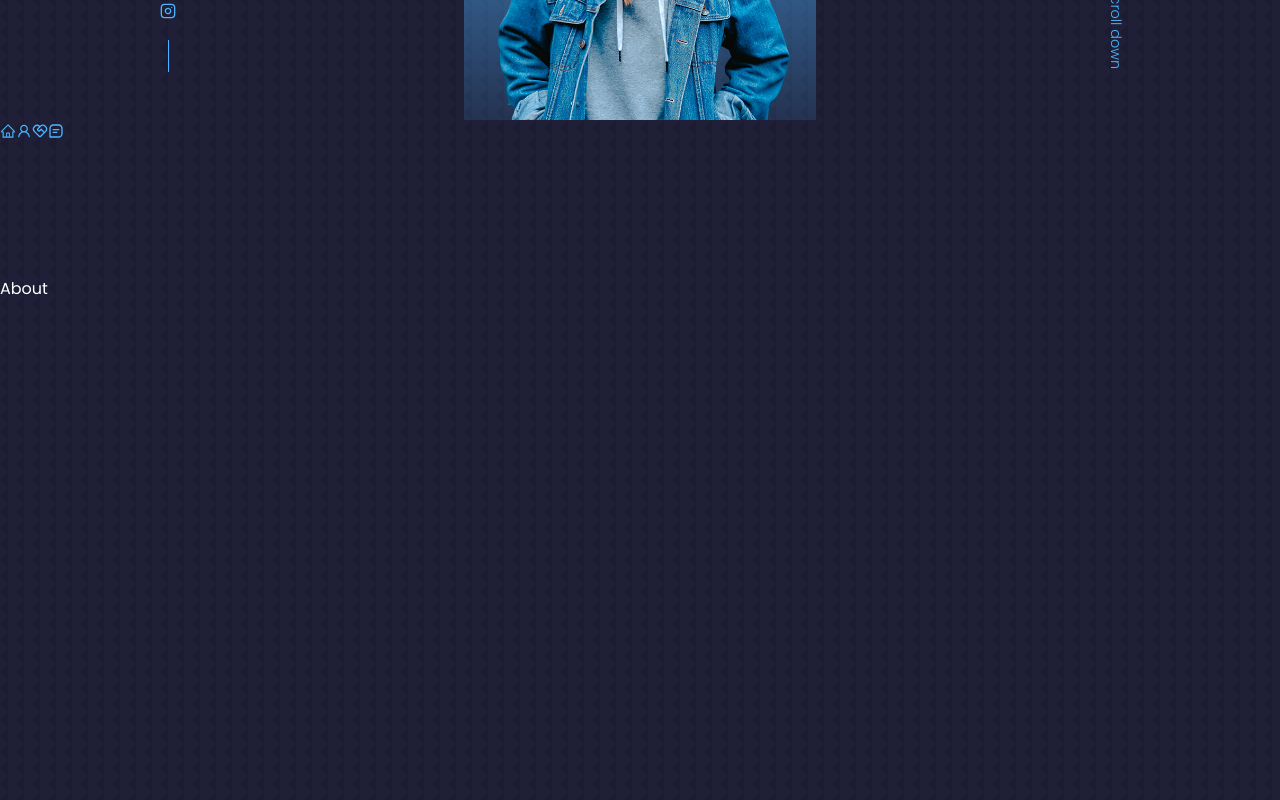
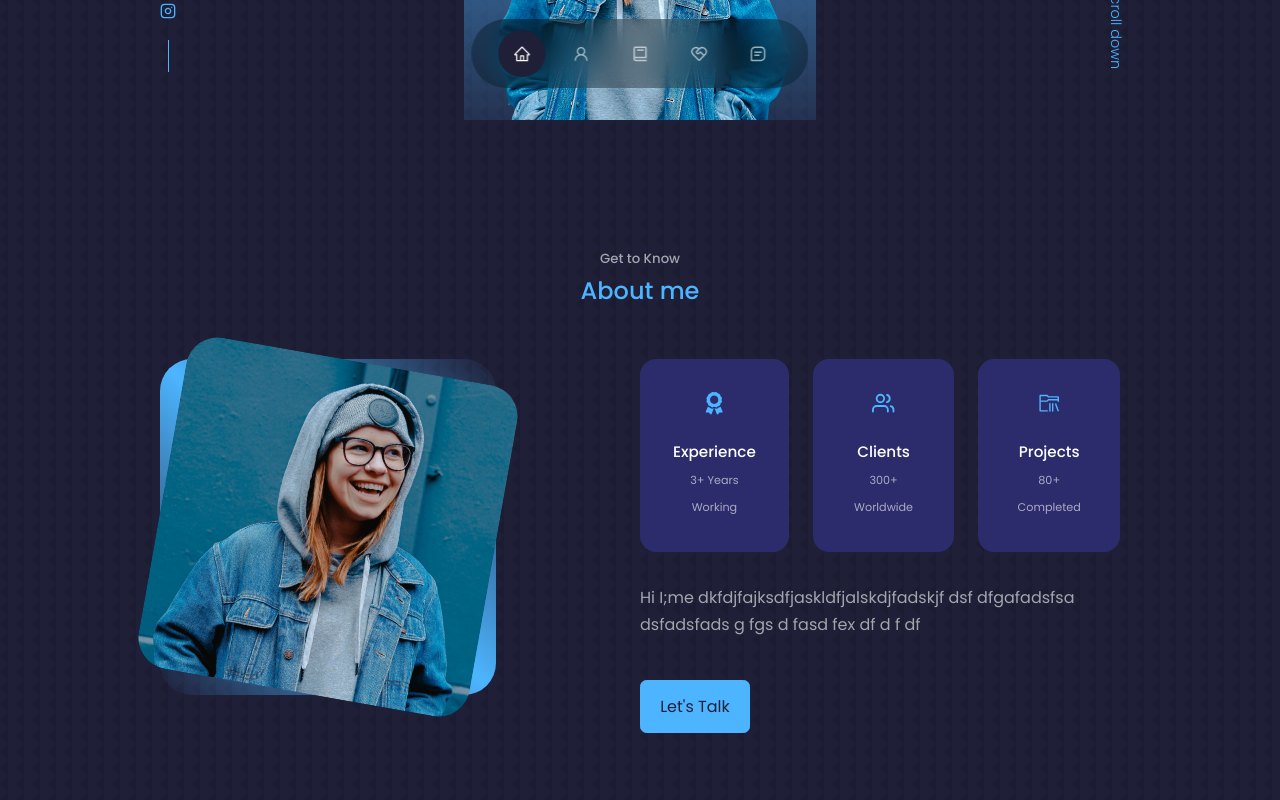
Before and after one commit to whatseni/react_folio, a React (Create React App) app: page / in a window 1280 px wide. Shown: the part 680-1480 px from the top of the page. Built offline with nearby package versions, Linux system fonts and the light colour scheme.

Commit message:
about component

```diff
--- a/src/components/about/About.jsx
+++ b/src/components/about/About.jsx
@@ -1,8 +1,56 @@
 import React from "react";
 import "./about.css";
+import ME from "../../assets/me-about.jpg";
+import { FaAward } from "react-icons/fa";
+import { FiUsers } from "react-icons/fi";
+import { VscFolderLibrary } from "react-icons/vsc";
 
 const About = () => {
-  return <section id="about">About</section>;
+  return (
+    <section id="about">
+      <h5>Get to Know</h5>
+      <h2>About me</h2>
+
+      <div className="container about__container">
+        <div className="about__me">
+          <div className="about__me-image">
+            <img src={ME} alt="About Image" />
+          </div>
+        </div>
+
+        <div className="about__content">
+          <div className="about__cards">
+            <acticle className="about__card">
+              <FaAward className="about__icon" />
+              <h5>Experience</h5>
+              <small>3+ Years Working</small>
+            </acticle>
+
+            <acticle className="about__card">
+              <FiUsers className="about__icon" />
+              <h5>Clients</h5>
+              <small>300+ Worldwide</small>
+            </acticle>
+
+            <acticle className="about__card">
+              <VscFolderLibrary className="about__icon" />
+              <h5>Projects</h5>
+              <small>80+ Completed</small>
+            </acticle>
+          </div>
+
+          <p>
+            Hi I;me dkfdjfajksdfjaskldfjalskdjfadskjf dsf dfgafadsfsa dsfadsfads
+            g fgs d fasd fex df d f df
+          </p>
+
+          <a href="#contact" className="btn btn-primary">
+            Let's Talk
+          </a>
+        </div>
+      </div>
+    </section>
+  );
 };
 
 export default About;
--- a/src/components/about/about.css
+++ b/src/components/about/about.css
@@ -0,0 +1,107 @@
+.about__container {
+  display: grid;
+  grid-template-columns: 35% 50%;
+  gap: 15%;
+}
+
+.about__me {
+  width: 100%;
+  aspect-ratio: 1/1;
+  border-radius: 2rem;
+  background: linear-gradient(
+    45deg,
+    transparent,
+    var(--color-primary),
+    transparent
+  );
+  display: grid;
+  place-items: center;
+}
+
+.about__me-image {
+  border-radius: 2rem;
+  overflow: hidden;
+  transform: rotate(10deg);
+  transition: var(--transition);
+}
+
+.about__me-image:hover {
+  transform: rotate(0);
+}
+
+.about__cards {
+  display: grid;
+  grid-template-columns: repeat(3, 1fr);
+  gap: 1.5rem;
+}
+
+.about__card {
+  background: var(--color-bg-variant);
+  border: 1px solid transparent;
+  border-radius: 1rem;
+  padding: 2rem;
+  text-align: center;
+}
+
+.about__card:hover {
+  background: transparent;
+  border-color: var(--color-primary-variant);
+  cursor: default;
+}
+
+.about__icon {
+  color: var(--color-primary);
+  font-size: 1.4rem;
+  margin-bottom: 1rem;
+}
+
+.about__card h5 {
+  font-size: 0.95rem;
+}
+
+.about__card small {
+  font-size: 0.7rem;
+  color: var(--color-light);
+}
+
+.about__content p {
+  margin: 2rem 0 2.6rem;
+  color: var(--color-light);
+}
+
+/* ------------ MEDIA QUERIES (MEDIUM DEVICES) --------------- */
+@media screen and (max-width: 1024px) {
+  .about__container {
+    grid-template-columns: 1fr;
+    gap: 0;
+  }
+
+  .about__me {
+    width: 50%;
+    margin: 2rem auto 4rem;
+  }
+
+  .about__content p {
+    margin: 1rem 0 1.5rem;
+  }
+}
+/* ------------ MEDIA QUERIES (SMALL DEVICES) --------------- */
+@media screen and (max-width: 600px) {
+  .about__me {
+    width: 65%;
+    margin: 0 auto 3rem;
+  }
+
+  .about__cards {
+    grid-template-columns: 1fr 1fr;
+    gap: 1rem;
+  }
+
+  .about__content {
+    text-align: center;
+  }
+
+  .about__content p {
+    margin: 1.5rem 0;
+  }
+}
--- a/src/components/nav/Nav.jsx
+++ b/src/components/nav/Nav.jsx
@@ -5,22 +5,45 @@ import { AiOutlineUser } from "react-icons/ai";
 import { BiBook } from "react-icons/bi";
 import { RiServiceLine } from "react-icons/ri";
 import { BiMessageSquareDetail } from "react-icons/bi";
+import { useState } from "react";
 
 const Nav = () => {
+  const [activeNav, setActiveNav] = useState("#");
   return (
     <nav>
-      <a href="#">
+      <a
+        href="#"
+        onClick={() => setActiveNav("#")}
+        className={activeNav === "#" ? "active" : ""}
+      >
         <AiOutlineHome />
       </a>
-      <a href="#about">
+      <a
+        href="#about"
+        onClick={() => setActiveNav("#about")}
+        className={activeNav === "#about" ? "active" : ""}
+      >
         <AiOutlineUser />
       </a>
-      <a href="#experience">
+      <a
+        href="#experience"
+        onClick={() => setActiveNav("#experience")}
+        className={activeNav === "#experience" ? "active" : ""}
+      >
+        <BiBook />
       </a>
-      <a href="#services">
+      <a
+        href="#services"
+        onClick={() => setActiveNav("#services")}
+        className={activeNav === "#services" ? "active" : ""}
+      >
         <RiServiceLine />
       </a>
-      <a href="#contact">
+      <a
+        href="#contact"
+        onClick={() => setActiveNav("#contact")}
+        className={activeNav === "#contact" ? "active" : ""}
+      >
         <BiMessageSquareDetail />
       </a>
     </nav>
--- a/src/components/nav/nav.css
+++ b/src/components/nav/nav.css
@@ -0,0 +1,33 @@
+nav {
+  background: rgba(0, 0, 0, 0.3);
+  width: max-content;
+  display: block;
+  padding: 0.7rem 1.7rem;
+  z-index: 2;
+  position: fixed;
+  left: 50%;
+  transform: translateX(-50%);
+  bottom: 2rem;
+  display: flex;
+  gap: 0.8rem;
+  border-radius: 3rem;
+  backdrop-filter: blur(15px);
+}
+
+nav a {
+  background: transparent;
+  padding: 0.9rem;
+  border-radius: 50%;
+  display: flex;
+  color: var(--color-light);
+  font-size: 1.1rem;
+}
+
+nav a:hover {
+  background: rgba(0, 0, 0, 0.3);
+}
+
+nav a.active {
+  background: var(--color-bg);
+  color: var(--color-white);
+}
```
